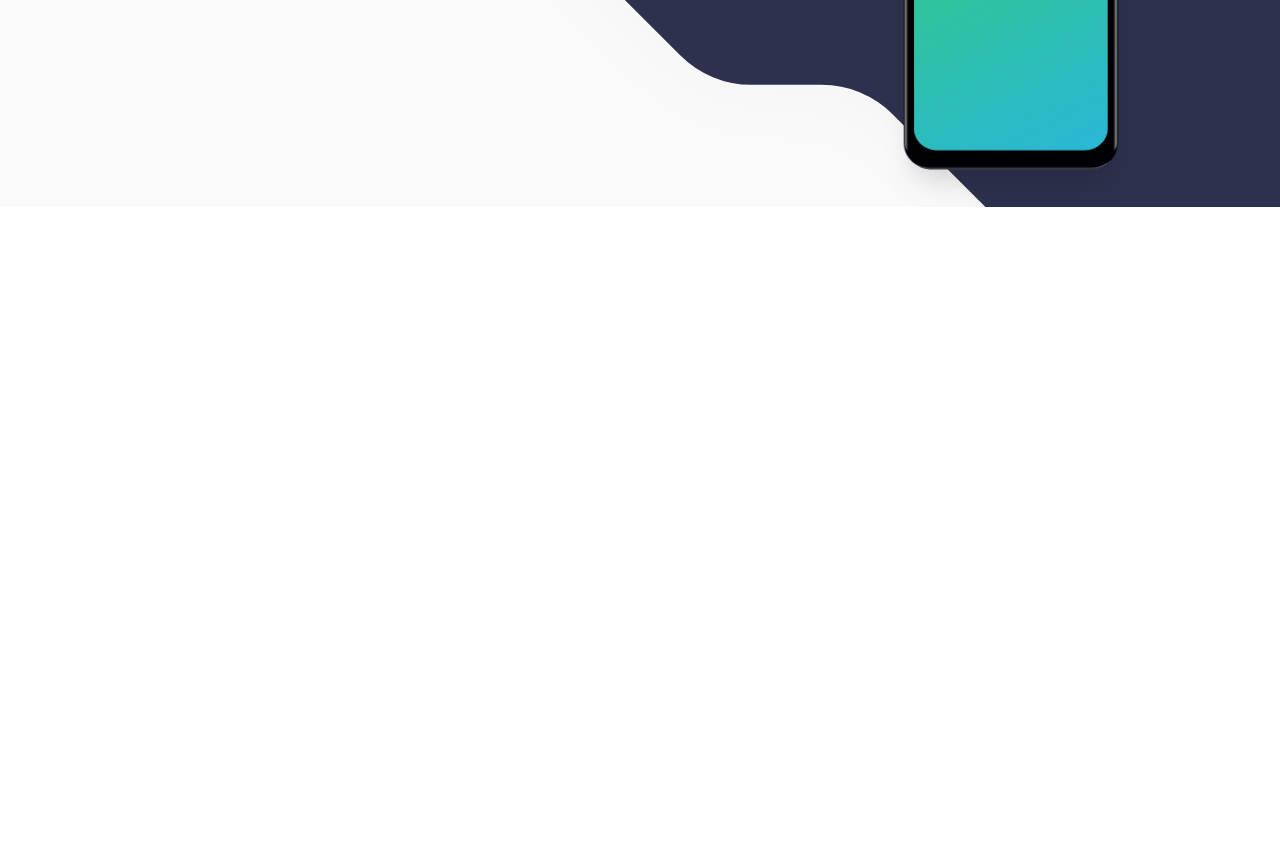
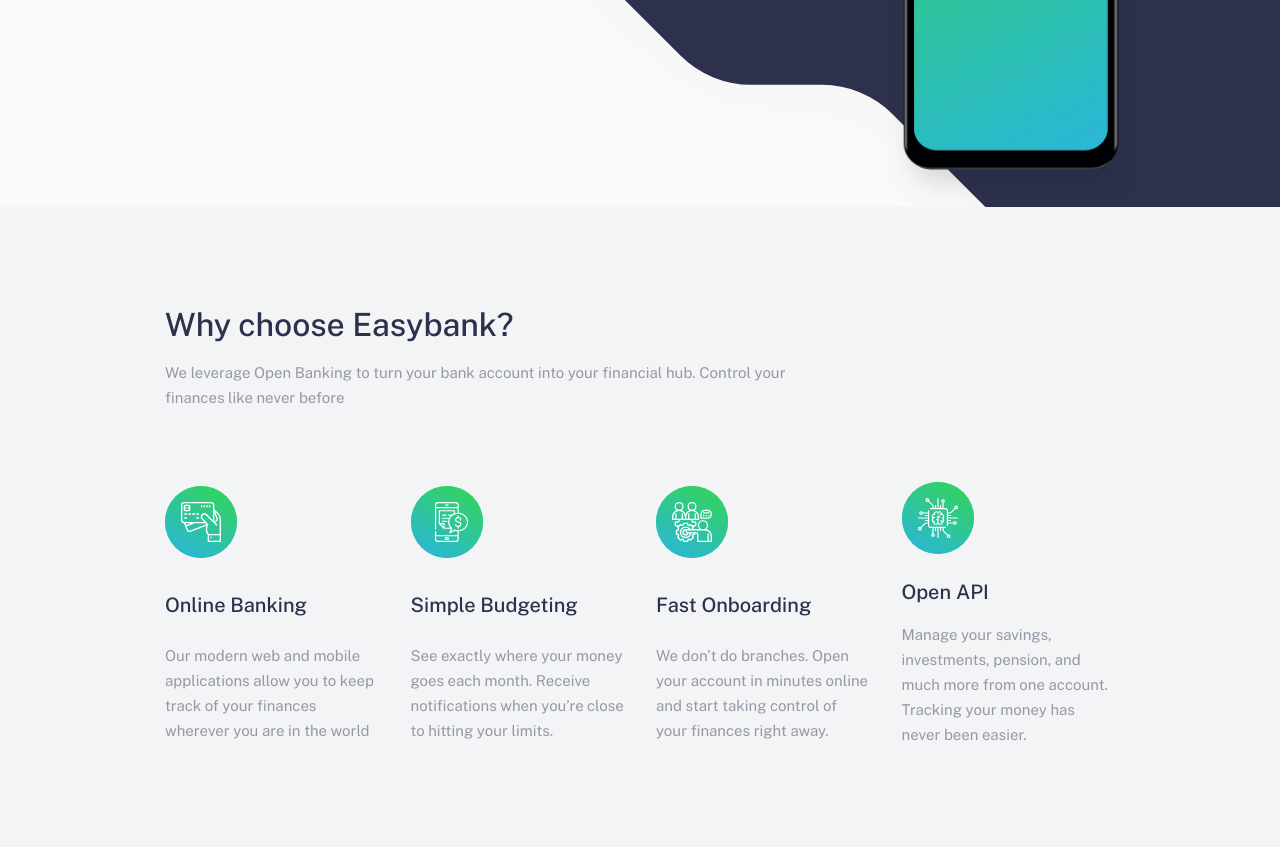
Before and after one commit to jakubfiglak/easybank-website, a Gatsby site: page / in a window 1280 px wide. Shown: the part 556-1403 px from the top of the page. Before the commit the page ends 800 px from the top, so only its background shows below. Built offline with nearby package versions, Linux system fonts and the light colour scheme; Gatsby itself is replaced by a stand-in of ours.

Commit message:
Create feautres section

```diff
--- a/src/components/atoms/Paragraph/Paragraph.js
+++ b/src/components/atoms/Paragraph/Paragraph.js
@@ -7,7 +7,7 @@
   ${({ small }) => small && css`
     font-size: ${({ theme }) => theme.fontSize.xxs};
     line-height: 1.38;
-  `}
+  `};
 `;
 
 export default Paragraph;
--- /dev/null
+++ b/src/components/molecules/FeatureCard/FeatureCard.js
@@ -0,0 +1,43 @@
+import React from 'react';
+import styled from 'styled-components';
+import PropTypes from 'prop-types';
+import { ArticleHeading } from '../../atoms/Headings';
+import Paragraph from '../../atoms/Paragraph/Paragraph';
+
+const StyledWrapper = styled.div`
+  display: grid;
+  gap: 1.6rem;
+  justify-items: center;
+  align-items: center;
+
+  @media screen and (min-width: 992px) {
+    justify-items: start;
+    text-align: left;
+  }
+`;
+
+const StyledIconWrapper = styled.div`
+  width: 72px;
+  height: 72px;
+  border-radius: 50%;
+  background: linear-gradient(135deg, #33D35E 0%, #2AB6D9 99.58%);
+  margin-bottom: 0.8rem;
+`;
+
+const FeatureCard = ({ Icon, title, text }) => (
+  <StyledWrapper>
+    <StyledIconWrapper>
+      <Icon />
+    </StyledIconWrapper>
+    <ArticleHeading>{title}</ArticleHeading>
+    <Paragraph>{text}</Paragraph>
+  </StyledWrapper>
+);
+
+FeatureCard.propTypes = {
+  Icon: PropTypes.func.isRequired,
+  title: PropTypes.string.isRequired,
+  text: PropTypes.string.isRequired,
+};
+
+export default FeatureCard;
--- a/src/components/molecules/MobileMenu/MobileMenu.js
+++ b/src/components/molecules/MobileMenu/MobileMenu.js
@@ -24,6 +24,7 @@
   background: ${({ theme }) => theme.colors.white};
   border-radius: 4px;
   transition: transform 0.3s;
+  z-index: 1000;
 `;
 
 const StyledMenuList = styled.ul`
--- a/src/components/molecules/Navbar/Navbar.js
+++ b/src/components/molecules/Navbar/Navbar.js
@@ -17,7 +17,6 @@
   @media screen and (min-width: 992px) {
     padding: 3.2rem 8rem;
     max-height: 80px;
-    z-index: 999;
   }
 `;
 
--- /dev/null
+++ b/src/components/organisms/FeaturesSection/FeaturesSection.js
@@ -0,0 +1,55 @@
+import React from 'react';
+import styled from 'styled-components';
+import { SectionHeading } from '../../atoms/Headings';
+import Paragraph from '../../atoms/Paragraph/Paragraph';
+import FeatureCard from '../../molecules/FeatureCard/FeatureCard';
+import { featureCardsContent } from '../../../data';
+
+const StyledWrapper = styled.section`
+  padding: 6.4rem 2.4rem;
+  background: ${({ theme }) => theme.colors.lightGrayishBlue};
+  display: grid;
+  gap: 5rem;
+  text-align: center;
+
+  @media screen and (min-width: 992px) {
+    padding: 10rem 16.5rem;
+    gap: 7.2rem;
+  }
+`;
+
+const StyledTitleWrapper = styled.div`
+  display: grid;
+  gap: 5rem;
+
+  @media screen and (min-width: 992px) {
+    gap: 1.6rem;
+    text-align: left;
+    width: 635px;
+  }
+`;
+
+const StyledCardsWrapper = styled.div`
+  display: grid;
+  gap: 3.2rem;
+
+  @media screen and (min-width: 992px) {
+    grid-template-columns: repeat(4,1fr);
+  }
+`;
+
+const FeaturesSection = () => (
+  <StyledWrapper id="about">
+    <StyledTitleWrapper>
+      <SectionHeading>Why choose Easybank?</SectionHeading>
+      <Paragraph>We leverage Open Banking to turn your bank account into your financial hub. Control your finances like never before</Paragraph>
+    </StyledTitleWrapper>
+    <StyledCardsWrapper>
+      {featureCardsContent.map((card) => (
+        <FeatureCard key={card.title} Icon={card.icon} title={card.title} text={card.text} />
+      ))}
+    </StyledCardsWrapper>
+  </StyledWrapper>
+);
+
+export default FeaturesSection;
--- a/src/components/organisms/Header/Header.js
+++ b/src/components/organisms/Header/Header.js
@@ -9,7 +9,6 @@
 import Button from '../../atoms/Button/Button';
 
 const StyledContainer = styled.header`
-  height: 100vh;
   max-width: 1440px;
   margin: 0 auto;
 `;
--- a/src/data/index.js
+++ b/src/data/index.js
@@ -1 +1,32 @@
+import BankingIcon from '../assets/icons/icon-online.inline.svg';
+import BudgetIcon from '../assets/icons/icon-budgeting.inline.svg';
+import OnboardingIcon from '../assets/icons/icon-onboarding.inline.svg';
+import ApiIcon from '../assets/icons/icon-api.inline.svg';
+
 export const menuItems = ['home', 'about', 'contact', 'blog', 'careers'];
+
+export const featureCardsContent = [
+  {
+    icon: BankingIcon,
+    title: 'Online Banking',
+    text: 'Our modern web and mobile applications allow you to keep track of your finances wherever you are in the world',
+  },
+  {
+    icon: BudgetIcon,
+    title: 'Simple Budgeting',
+    text: `See exactly where your money goes each month. Receive notifications when you’re
+    close to hitting your limits.`,
+  },
+  {
+    icon: OnboardingIcon,
+    title: 'Fast Onboarding',
+    text: `We don’t do branches. Open your account in minutes online and start taking control
+    of your finances right away.`,
+  },
+  {
+    icon: ApiIcon,
+    title: 'Open API',
+    text: `Manage your savings, investments, pension, and much more from one account. Tracking
+    your money has never been easier.`,
+  },
+];
--- a/src/pages/index.js
+++ b/src/pages/index.js
@@ -1,13 +1,24 @@
 import React from 'react';
-import { ThemeProvider } from 'styled-components';
+import styled, { ThemeProvider } from 'styled-components';
 import GlobalStyle from '../theme/GlobalStyle';
 import { theme } from '../theme/Theme';
 import Header from '../components/organisms/Header/Header';
+import FeaturesSection from '../components/organisms/FeaturesSection/FeaturesSection';
+
+const MainWrapper = styled.div`
+  max-width: 1440px;
+  margin: 0 auto;
+`;
 
 const IndexPage = () => (
   <ThemeProvider theme={theme}>
-    <GlobalStyle />
-    <Header />
+    <MainWrapper>
+      <GlobalStyle />
+      <Header />
+      <main>
+        <FeaturesSection />
+      </main>
+    </MainWrapper>
   </ThemeProvider>
 );
 
```
